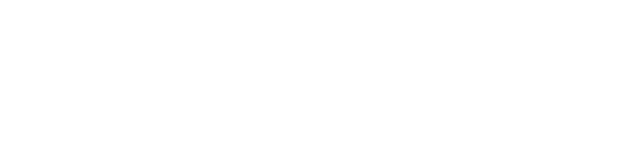
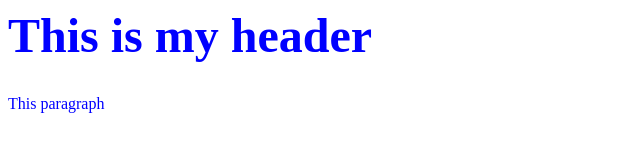
Before and after one commit to redX124/Httpsremoterepo, a plain HTML site: page index.html in a window 1280 px wide. Shown: the whole page, without its empty margins (0-640 px from the left). Drawn offline with Linux system fonts and the light colour scheme.

Commit message:
Header and para

```diff
--- a/index.html
+++ b/index.html
@@ -2,11 +2,16 @@
   <!--Please use css style -->
 
   <head>
-   <style>
-    h1{color:blue; font-size: 300%;}
-    p{color: blue;}
-   </style>
+       <style>
+        h1{color:blue; font-size: 300%;}
+         p{color: blue;}
+        </style>
 
-  </head>
-  <body></body>
+    </head>
+      <body>
+          <h1>This is my header</h1>
+          <p>This paragraph</p>
+
+
+     </body>
 </html>
```
